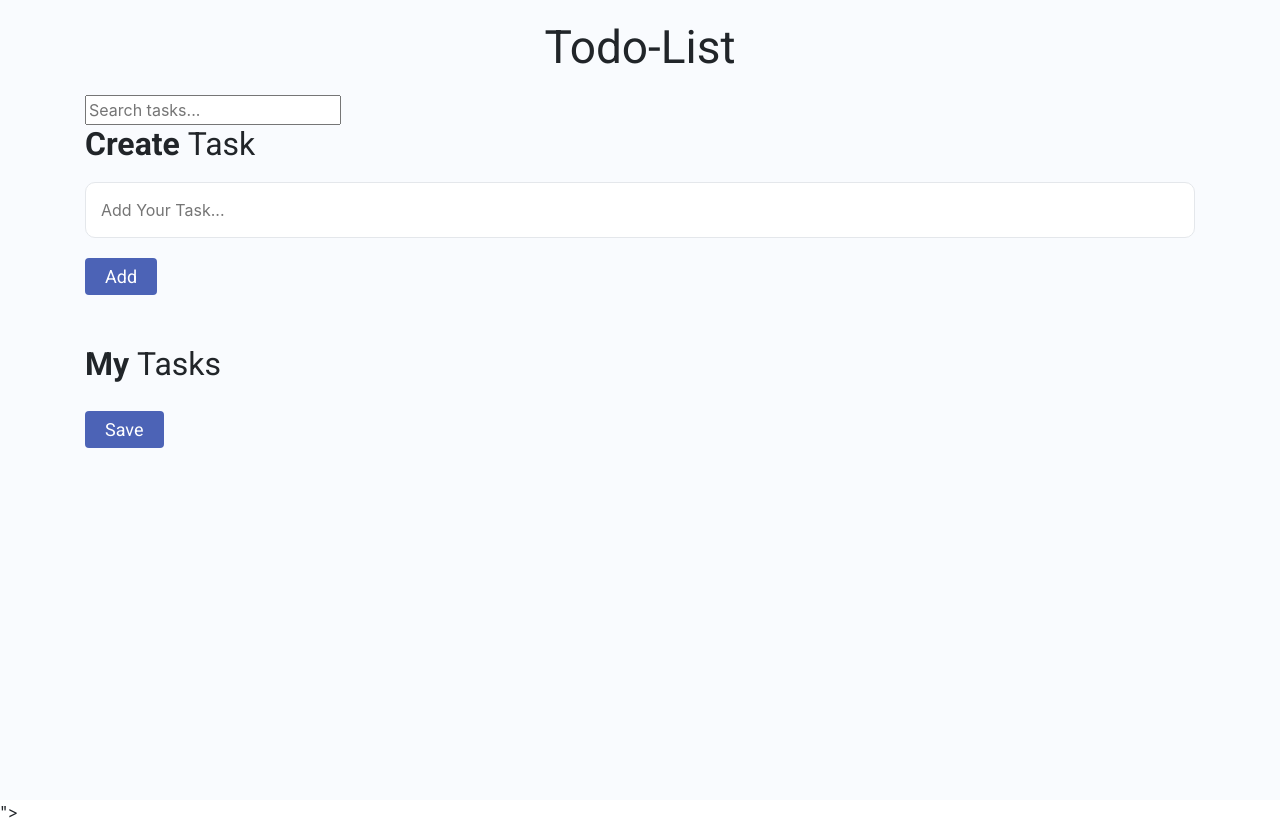
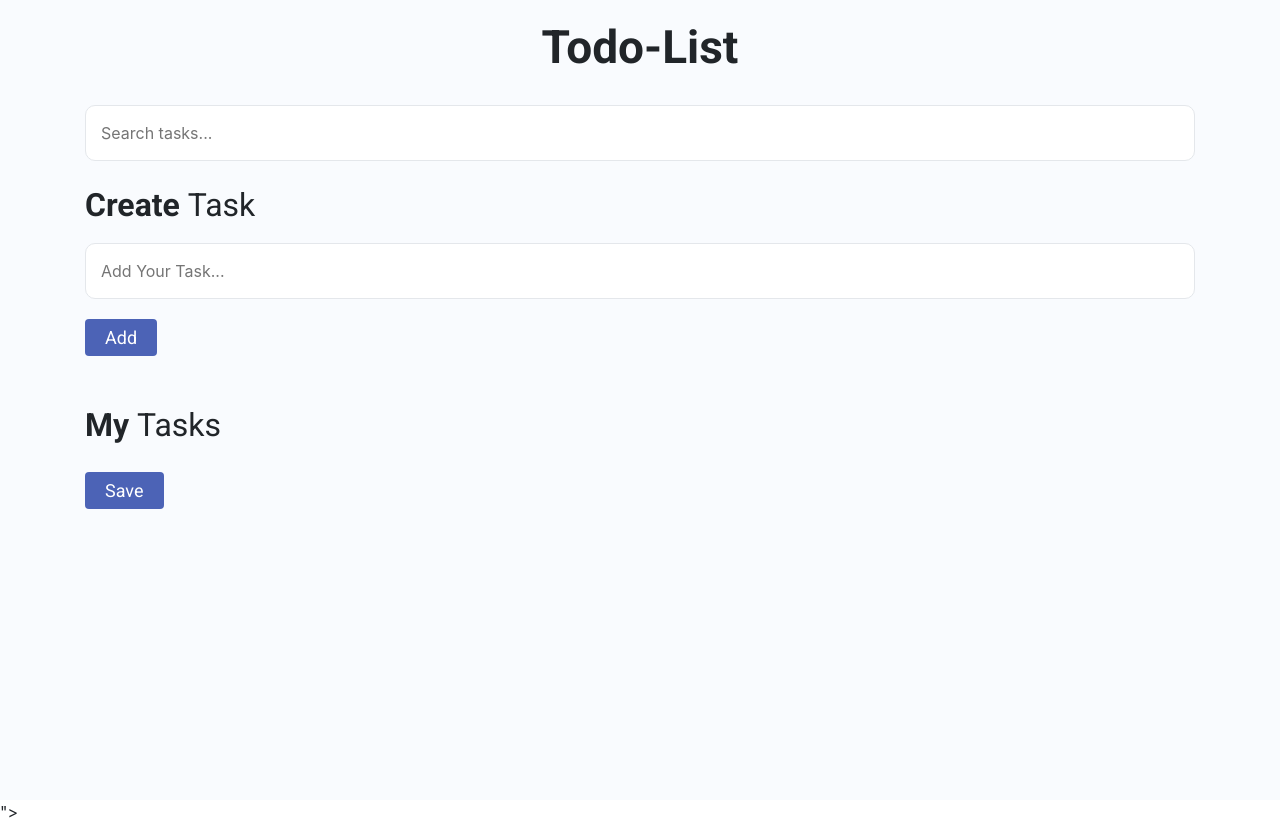
Before and after one commit to PRAKASHZZ007/TodoList, a plain HTML site: page index.html in a window 1280 px wide. Drawn offline with nearby package versions, Linux system fonts and the light colour scheme; a web font is replaced by a local one.

Commit message:
Update style.css

```diff
--- a/style.css
+++ b/style.css
@@ -9,7 +9,7 @@
     text-align: center;
     font-family: "Roboto";
     font-size: 46px;
-    font-weight: 500;
+    font-weight: bold;
     margin-top: 20px;
     margin-bottom: 20px;
 }
@@ -19,6 +19,18 @@
     font-size: 32px;
     font-weight: 700;
 }
+
+.input-search{
+    margin-bottom: 25px;
+    width:100%;
+    padding: 15px;
+    background-color: white;
+    border-style: solid;
+    border-width: 1px;
+    border-color: #e4e7eb;
+    border-radius: 10px;
+    margin-top: 10px;
+  }
 
 .create-task-heading-subpart {
     font-family: "Roboto";
```
